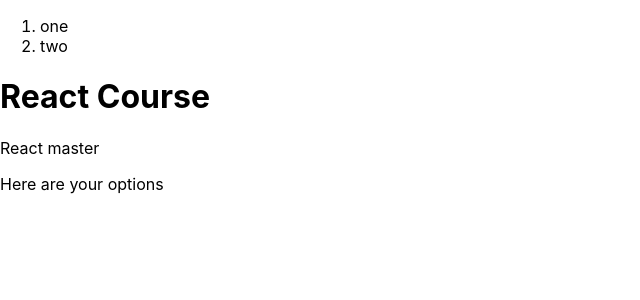
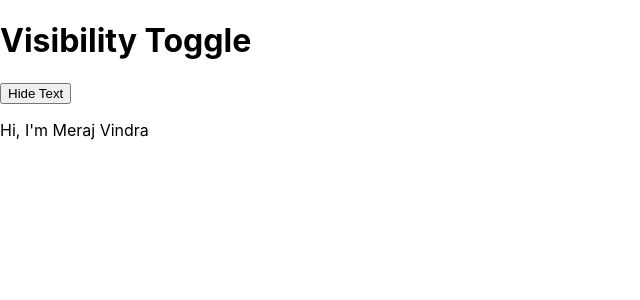
Before and after one commit to Meraj6091/Udemy-Complete-React-Developer-Course-Hooks-redux-and-Firebase, a React (Create React App) app: page / in a window 1280 px wide. Shown: the top 300 px of the page, without its empty margins (0-640 px from the left). Built offline with nearby package versions, Linux system fonts and the light colour scheme.

Commit message:
final commit

```diff
--- a/src/index.js
+++ b/src/index.js
@@ -4,10 +4,11 @@ import './index.css';
 import App from './App';
 import Es6 from './playground/Es6';
 import Es6_2 from './playground/Es6_2';
+import Visibility_Toggle from './playground/Visibility_Toggle';
 
 ReactDOM.render(
   <React.StrictMode>
-    <App/>
+    <Visibility_Toggle/>
   </React.StrictMode>,
   document.getElementById('root')
 );
--- /dev/null
+++ b/src/playground/Visibility_Toggle.js
@@ -0,0 +1,18 @@
+import React from "react";
+import { useState } from "react";
+function Visibility_Toggle() {
+	let [state, setstate] = useState(true);
+
+	const Onpress = () => {
+		setstate(!state);
+	};
+
+	return (
+		<div>
+			<h1>Visibility Toggle</h1>
+			<button onClick={Onpress}>{!state ? "Show Text" : "Hide Text"}</button>
+			{state && <p>Hi, I'm Meraj Vindra </p>}
+		</div>
+	);
+}
+export default Visibility_Toggle;
```
